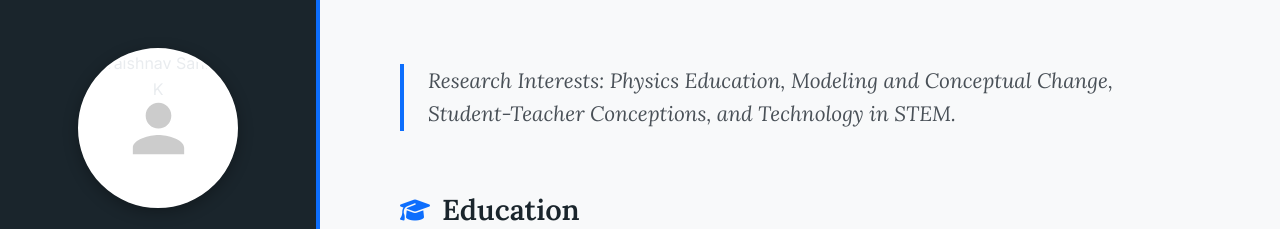
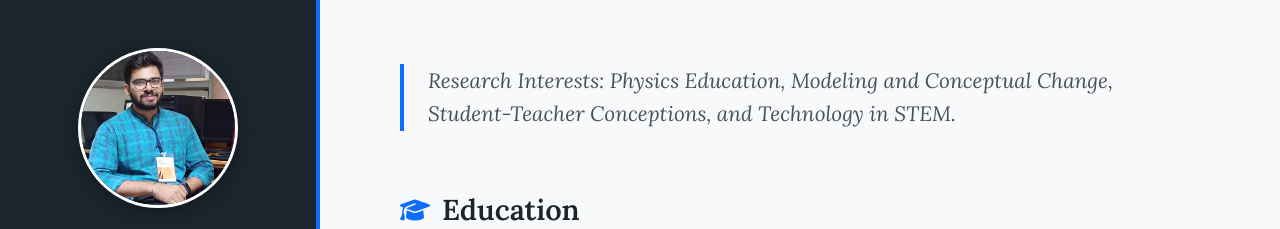
Before and after one commit to Vai838/bio, a plain HTML site: page index.html in a window 1280 px wide. Shown: the top 229 px of the page. Drawn offline with Linux system fonts and the light colour scheme.

Commit message:
Update index.html

```diff
--- a/index.html
+++ b/index.html
@@ -252,7 +252,7 @@
 <body>
 
     <aside>
-        <img src="profile.jpg" alt="Vaishnav Sankar K" class="profile-img">
+        <img src="profile.png" alt="Vaishnav Sankar K" class="profile-img">
         <h1>Vaishnav Sankar K</h1>
         <div class="title-badge">PhD Scholar @ HBCSE, TIFR</div>
 
```
